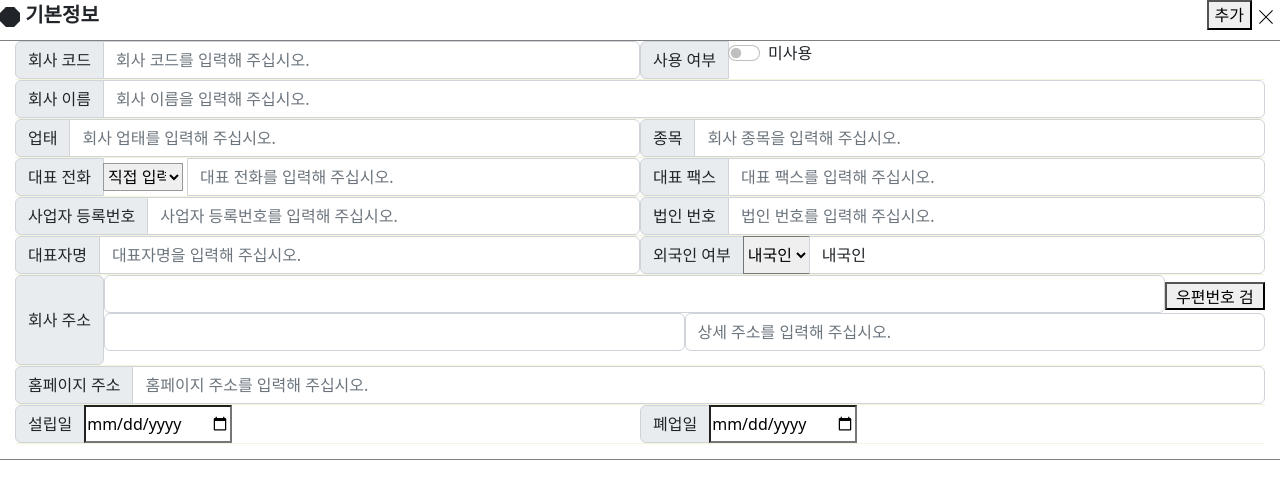
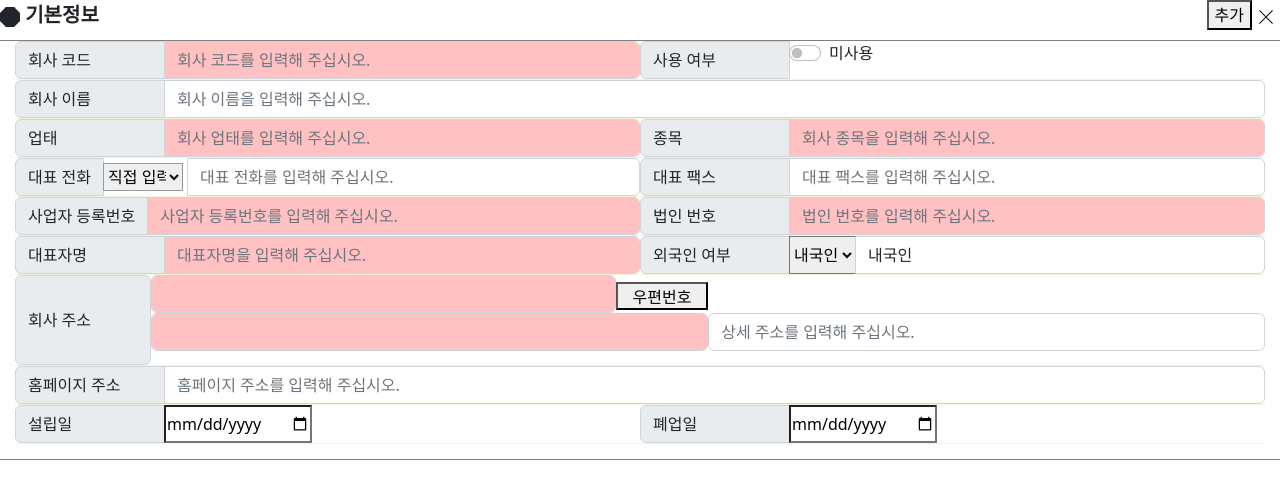
Before and after one commit to devInt42/dz3-react-front, a React (Create React App) app: page /company/insert in a window 1280 px wide. Shown: the top 482 px of the page. Built offline with nearby package versions, Linux system fonts and the light colour scheme.

Commit message:
필수 입력 칸 표시 및 필수입력한  후 추가 기능

```diff
--- a/src/component/CompanyInsert.js
+++ b/src/component/CompanyInsert.js
@@ -75,7 +75,7 @@ const CompanyInsert = ((props) => {
     let [corporateStyle, setCorporateStyle] = useState(false);
 
     //모든 필수 값이 제대로 들어갔을 때 추가 버튼 활성화
-    let [allcheck, setAllCheck] = useState(false);
+    let [allCheck, setAllCheck] = useState(false);
 
     //값이 바뀔때마다 유효성 검사를 하기 위함
     useEffect(() => {
@@ -105,15 +105,20 @@ const CompanyInsert = ((props) => {
 
     //모든 필수 사항이 제대로 입력되었을 때, 추가 버튼 활성화 구현
     useEffect(() => {
-
-    }, [companyCall, companyFax, companyRegist, companyCorporate])
+        if(registStyle && corporateStyle && codeNumberCheck(companyCode)
+        && companyBusiness !== "" && companyItem !== "" && companyPresident !== "") {
+            setAllCheck(true);
+        }
+    }, [registStyle, corporateStyle, companyCode, companyBusiness, companyItem, companyAddr, companyPresident])
 
     return (
         <div>
             <div className="infoheader">
                 <b className="littletitle"> <BsFillOctagonFill /> 기본정보</b>
                 <div>
-                    <button type="button" onClick={() => { insertCompany(); }}>추가</button>
+                    <button className = "insertbutton"
+                    type="button" onClick={() => {if(allCheck) {insertCompany(); props.setAddflag(false)};}}
+                    disabled = {allCheck}>추가</button>
                     <button className="infoclosebutton" onClick={() => props.setAddflag(false)}> <TfiClose /></button>
                 </div>
             </div>
@@ -127,7 +132,9 @@ const CompanyInsert = ((props) => {
                                 placeholder="회사 코드를 입력해 주십시오."
                                 aria-label="Username"
                                 aria-describedby="basic-addon1"
-                                onChange={e => setCompanyCode(e.target.value)}
+                                onChange={e => setCompanyCode(codeNumber(e.target.value))}
+                                value = {companyCode}
+                                Style = "background-color:#ffc1c1"
                             />
                         </InputGroup>
                     </div>
@@ -165,6 +172,7 @@ const CompanyInsert = ((props) => {
                                 aria-label="Username"
                                 aria-describedby="basic-addon1"
                                 onChange={e => setCompanyBusiness(e.target.value)}
+                                Style = "background-color:#ffc1c1"
                             />
                         </InputGroup>
                     </div>
@@ -176,6 +184,7 @@ const CompanyInsert = ((props) => {
                                 aria-label="Username"
                                 aria-describedby="basic-addon1"
                                 onChange={e => setCompanyItem(e.target.value)}
+                                Style = "background-color:#ffc1c1"
                             />
                         </InputGroup>
                     </div>
@@ -214,12 +223,11 @@ const CompanyInsert = ((props) => {
                                 value={companyCall.substring(areaCode.length)}
                                 isValid = {callStyle}
                                 isInvalid = {companyCall.length < 1 ? '' : callStyle ? false: true}
-                                Style = "z-index:1"
+                                Style = "z-index:0;"
                             />
                         </InputGroup>
                     </div>
                     <div className="infoform">
-
                         <InputGroup className="mb-3">
                             <InputGroup.Text id="basic-addon1">대표 팩스</InputGroup.Text>
                             <Form.Control
@@ -229,7 +237,7 @@ const CompanyInsert = ((props) => {
                                 value={companyFax}
                                 isValid = {faxStyle}
                                 isInvalid = {companyFax.length < 1 ? '' : faxStyle ? false: true}
-                                Style = "z-index:1"
+                                Style = "z-index:0"
                             />
                         </InputGroup>
                     </div>
@@ -245,7 +253,7 @@ const CompanyInsert = ((props) => {
                                 value={companyRegist}
                                 isValid = {registStyle}
                                 isInvalid = {companyRegist.length < 1 ? '' : registStyle ? false: true}
-                                Style = "z-index:1"
+                                Style = "z-index:0;  background-color:#ffc1c1"
                             />
                         </InputGroup>
                     </div>
@@ -259,7 +267,7 @@ const CompanyInsert = ((props) => {
                                 value={companyCorporate}
                                 isValid = {corporateStyle}
                                 isInvalid = {companyCorporate.length < 1 ? '' : corporateStyle ? false: true}
-                                Style = "z-index:1"
+                                Style = "z-index:0;  background-color:#ffc1c1"
                             />
                         </InputGroup>
                     </div>
@@ -272,6 +280,7 @@ const CompanyInsert = ((props) => {
                                 placeholder="대표자명을 입력해 주십시오."
                                 aria-describedby="basic-addon1"
                                 onChange={e => setCompanyPresident(e.target.value)}
+                                Style = "background-color:#ffc1c1"
                             />
                         </InputGroup>
                     </div>
@@ -295,13 +304,14 @@ const CompanyInsert = ((props) => {
                     <div className="oneinfoform addressform">
                         <InputGroup.Text id="basic-addon1">회사 주소</InputGroup.Text>
                         <div className="addressinfo">
-                            <div className="address">
+                            <div className="infoform">
                                 <Form.Control
                                     aria-describedby="basic-addon1"
                                     value={companyZipCode}
                                     onFocus={() => {
                                         companyZipCode.length > 0 ? setZipcodeIsOpen(false) : setZipcodeIsOpen(true);
                                     }}
+                                    Style = "background-color:#ffc1c1"
                                 />
                                 <button className="addressnumbtn" type="button" onClick={() => setZipcodeIsOpen(true)}>우편번호 검색</button>
                             </div>
@@ -327,6 +337,7 @@ const CompanyInsert = ((props) => {
                                         }
                                         value={address}
                                         onChange = {() => setCompanyAddr(address)}
+                                        Style = "background-color:#ffc1c1"
                                         readOnly
                                     />
                                 </InputGroup>
@@ -479,6 +490,15 @@ function corporateNumber(value) {
     return result.filter(val => val).join("-");
 }
 
+function codeNumber(value) {
+    if (!value) { return ""; }
+
+    value = value.replace(/[^0-9]/g, "");
+    let result = "";
+    result = value.substring(0,4);
+    return result;
+}
+
 //유효성 검사를 하기 위한 함수
 function PhoneNumberCheck(value) { //대표번호 유효성 검사
     const check = /^0[0-9]{1,2}-[0-9]{3,4}-[0-9]{4}$/;
@@ -500,4 +520,10 @@ function corporateNumberCheck(value) {
     return check.test(value);
 }
 
+function codeNumberCheck(value) {
+    value = value.replace(/^[0-9]/g, "");
+    const check = /^[0-9]{4}$/;
+    return check.test(value);
+}
+
 export default CompanyInsert;
--- a/src/css/CompanyInsert.css
+++ b/src/css/CompanyInsert.css
@@ -13,7 +13,9 @@
     display: flex;
     justify-content: space-between;
 }
-
+.insertbutton:disabled {
+    background-color: #ccc;
+}
 .infoclosebutton {
     border: none;
     background-color: transparent;
@@ -123,3 +125,7 @@
     height: 28px;
     margin-top: 7px;
 }
+
+#basic-addon1 {
+    width:150px;
+}
```
